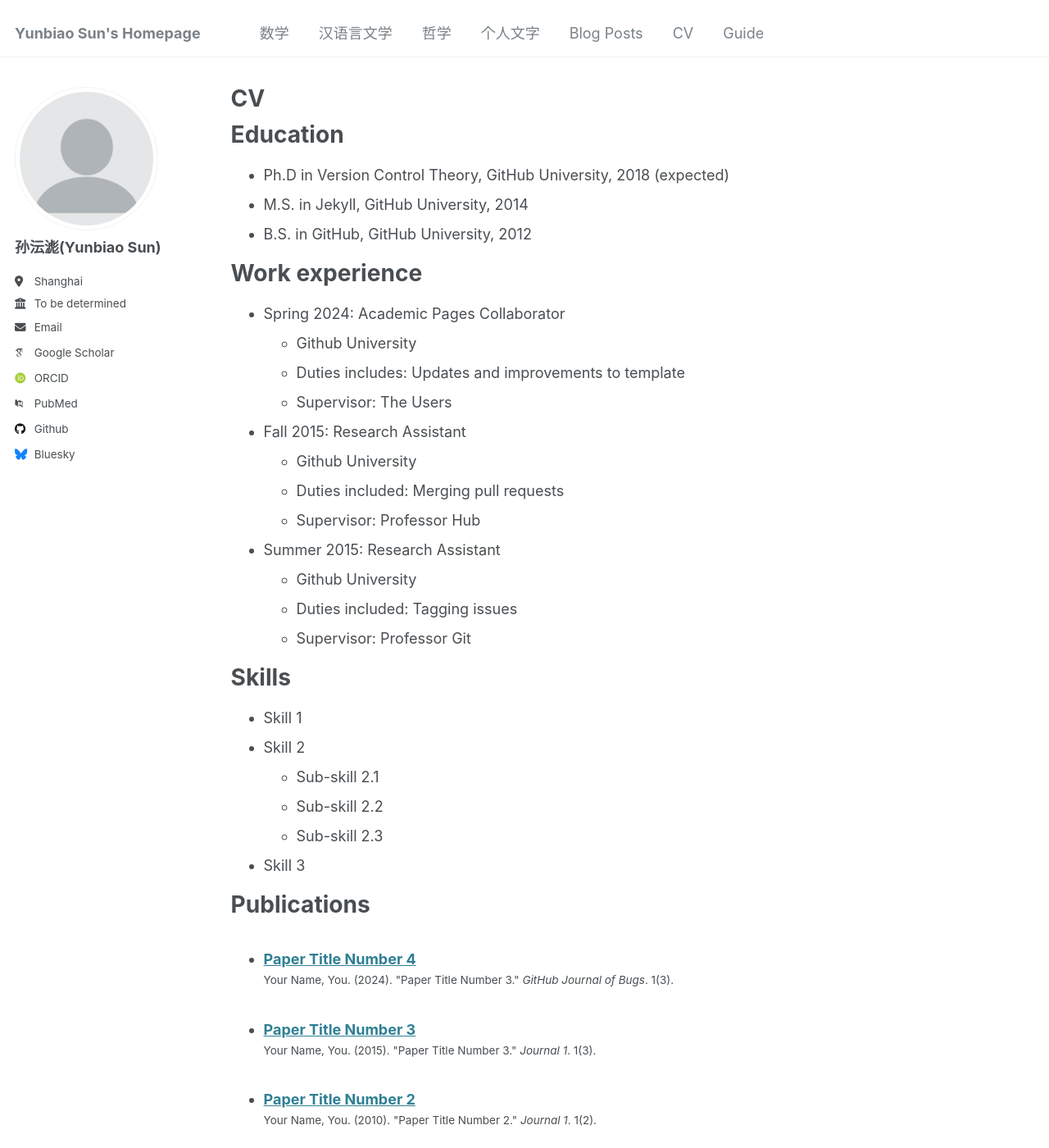
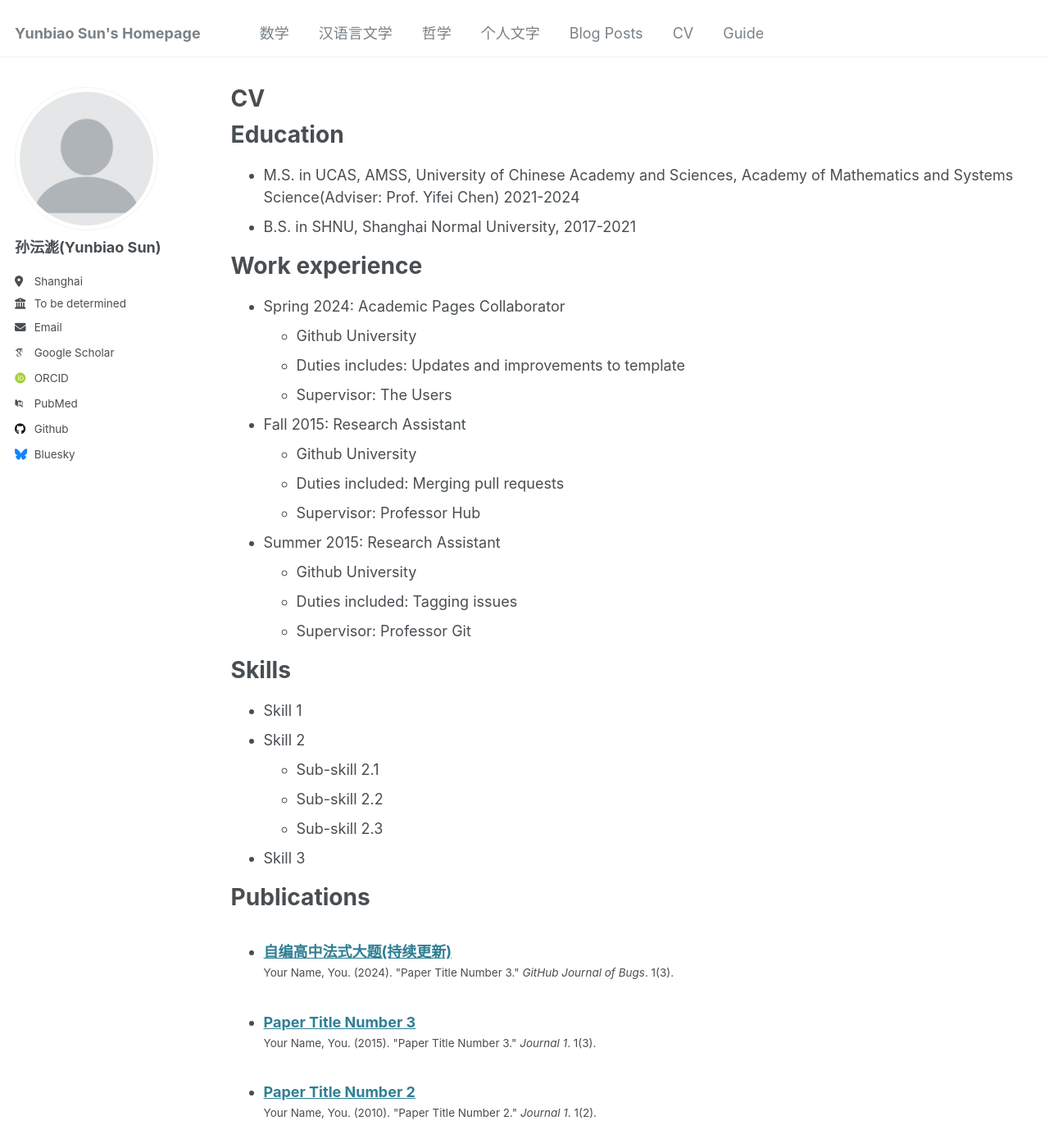
Before and after one commit to YunbiaoSun/YunbiaoSun.github.io, a Jekyll site: the page built from _pages/cv.md, in a window 1280 px wide and 1400 px high. Shown: the whole window at 82% size. Built offline with Jekyll 4.4.1, drawn with Linux system fonts in a browser that asks for light colours; some web fonts are replaced.

Commit message:
CV和数学中的 4

```diff
--- a/_pages/cv.md
+++ b/_pages/cv.md
@@ -11,9 +11,8 @@ redirect_from:
 
 Education
 ======
-* Ph.D in Version Control Theory, GitHub University, 2018 (expected)
-* M.S. in Jekyll, GitHub University, 2014
-* B.S. in GitHub, GitHub University, 2012
+* M.S. in UCAS, AMSS, University of Chinese Academy and Sciences, Academy of Mathematics and Systems Science(Adviser: Prof. Yifei Chen) 2021-2024
+* B.S. in SHNU, Shanghai Normal University, 2017-2021
 
 Work experience
 ======
--- a/_publications/2024-02-17-paper-title-number-4.md
+++ b/_publications/2024-02-17-paper-title-number-4.md
@@ -1,12 +1,12 @@
 ---
-title: "Paper Title Number 4"
+title: "自编高中法式大题(持续更新)"
 collection: publications
 category: conferences
 permalink: /publication/2024-02-17-paper-title-number-4
 excerpt: 'This paper is about fixing template issue #693.'
 date: 2024-02-17
 venue: 'GitHub Journal of Bugs'
-paperurl: 'http://academicpages.github.io/files/paper3.pdf'
+paperurl: 'http://YunbiaoSun.github.io/files/1w1n.pdf'
 citation: 'Your Name, You. (2024). &quot;Paper Title Number 3.&quot; <i>GitHub Journal of Bugs</i>. 1(3).'
 ---
 
```
Also changed, not shown: images/face.png (added), 1 other file.
